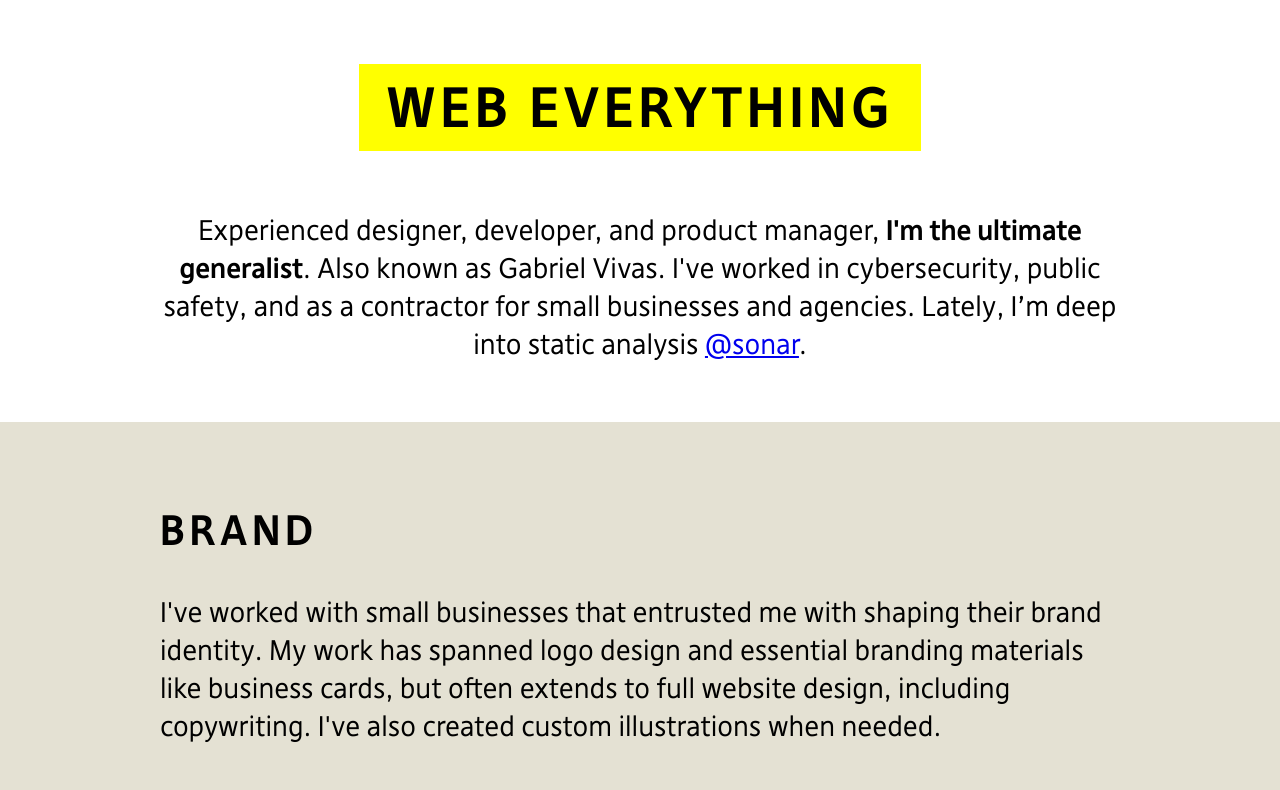
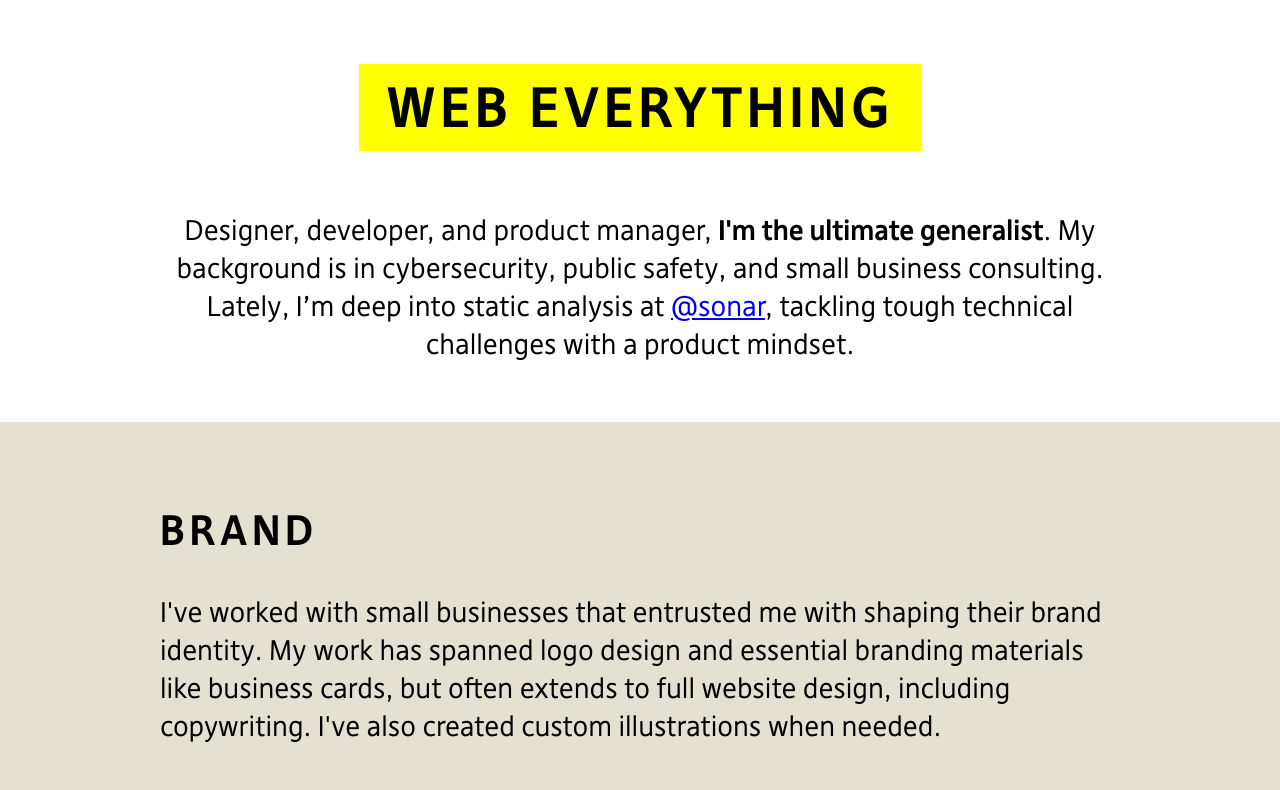
Before and after one commit to gabssnake/gabssnake.github.io, a plain HTML site: page index.html in a window 1280 px wide. Shown: the top 790 px of the page. Drawn offline with Linux system fonts and the light colour scheme.

Commit message:
sharpen intro paragraph a bit

```diff
--- a/index.html
+++ b/index.html
@@ -10,7 +10,8 @@
 <body>
 <header>
     <h1>Web everything</h1>
-    <p>Experienced designer, developer, and product manager, <strong>I'm the ultimate generalist</strong>. Also known as Gabriel Vivas. I've worked in cybersecurity, public safety, and as a contractor for small businesses and agencies. Lately, I’m  deep into static analysis <a href="https://www.sonarsource.com">@sonar</a>.</p>
+
+    <p>Designer, developer, and product manager, <strong>I'm the ultimate generalist</strong>. My background is in cybersecurity, public safety, and small business consulting. Lately, I’m deep into static analysis at <a href="https://www.sonarsource.com">@sonar</a>, tackling tough technical challenges with a product mindset.</p>
 </header>
 
 <section id="portfolio">
```
